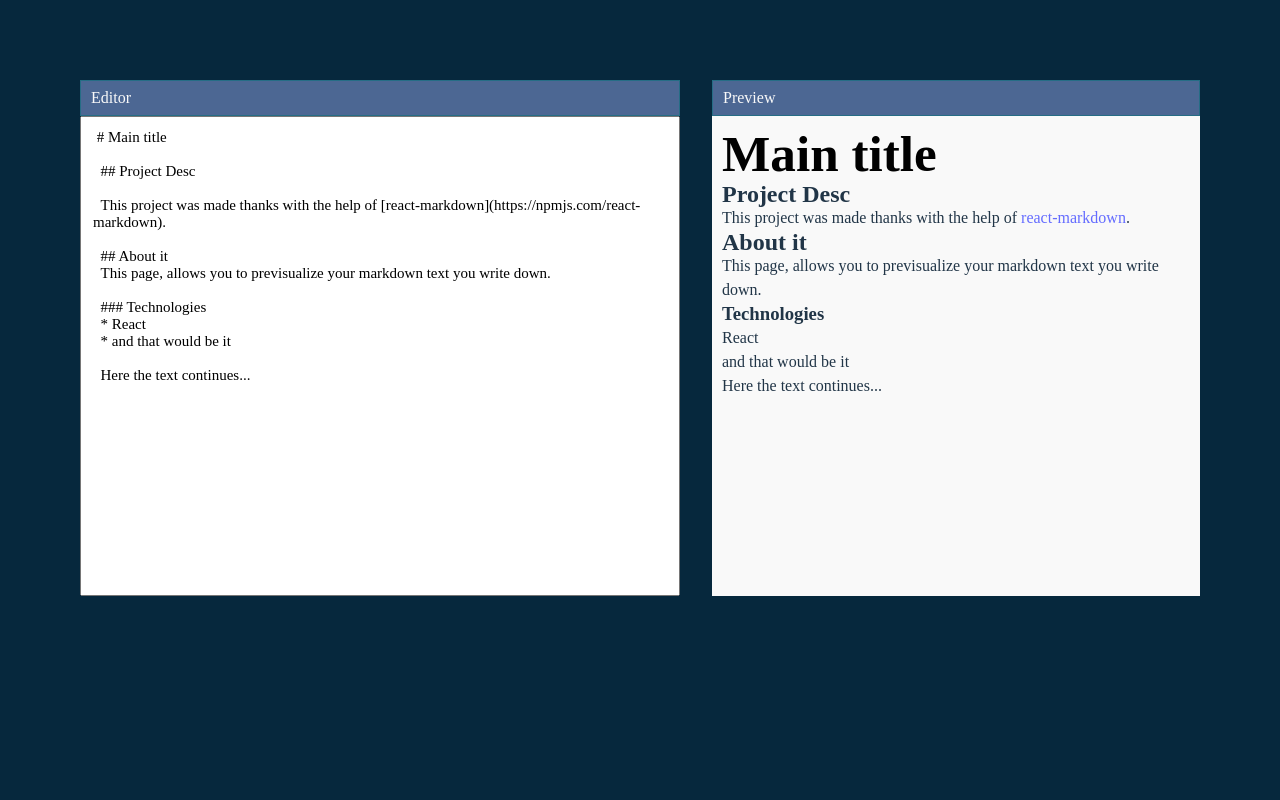
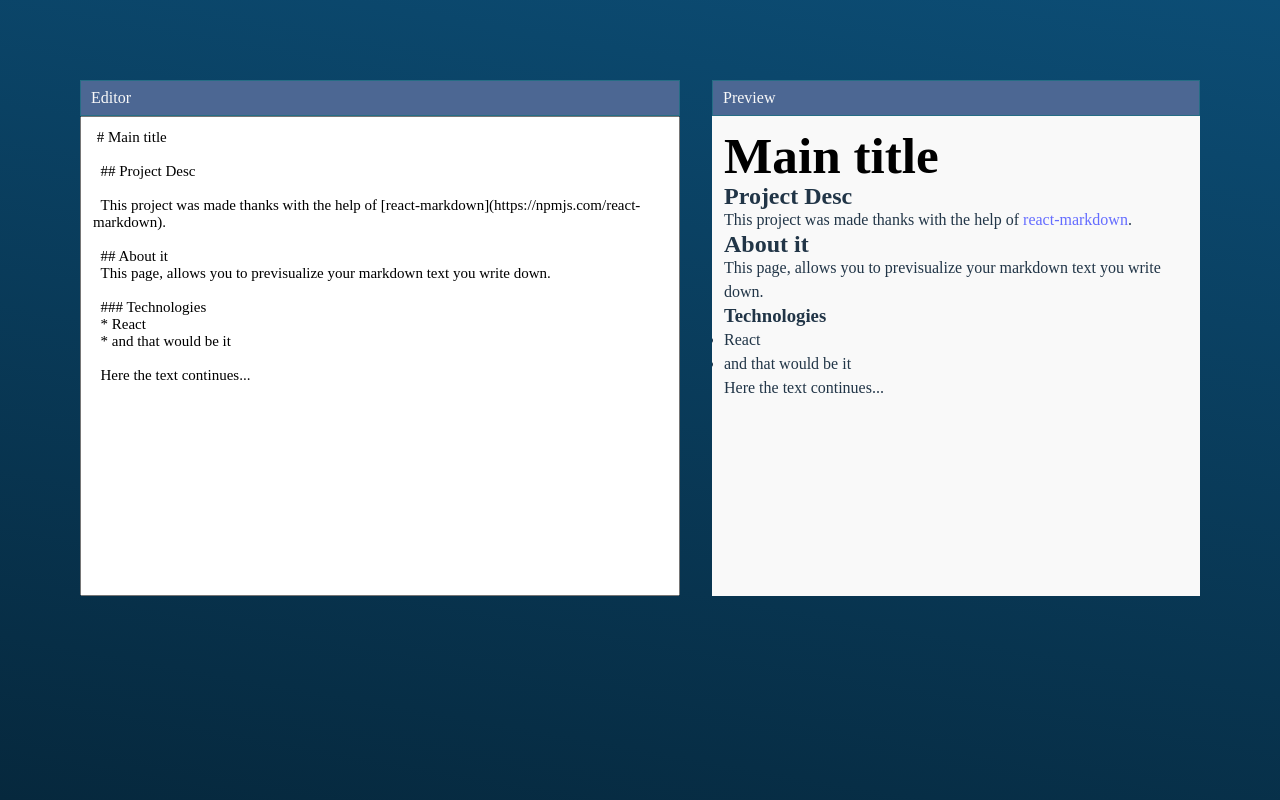
Before and after one commit to EliasPereyra/markdown-previwer, a React app: page / in a window 1280 px wide. Built offline with nearby package versions, Linux system fonts and the light colour scheme; the HTML template or start-up script is replaced by a standard one.

Commit message:
Change the body backgroundcolor to a gradient

```diff
--- a/src/App.css
+++ b/src/App.css
@@ -12,7 +12,7 @@ section {
   height: 100vh;
   width: 100vw;
   padding: 5em 5em;
-  background-color: #06283d;
+  background: linear-gradient(190deg, #0c4d75 0%, #06283d 100%);
   display: flex;
   justify-content: space-between;
   gap: 2em;
@@ -48,7 +48,7 @@ h1 {
 
 #preview {
   background-color: #f9f9f9;
-  padding: 10px;
+  padding: 12px;
   height: 30em;
   width: 100%;
   overflow: auto;
```
